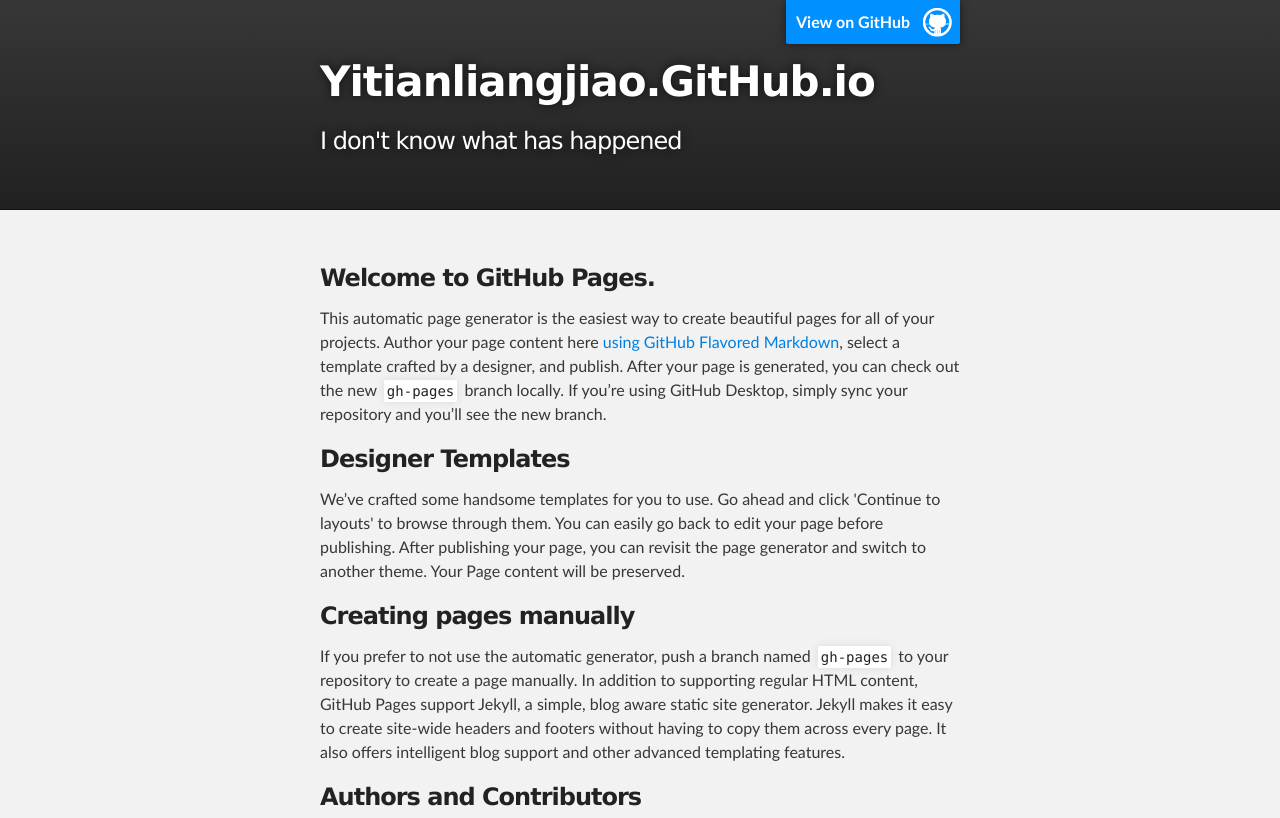
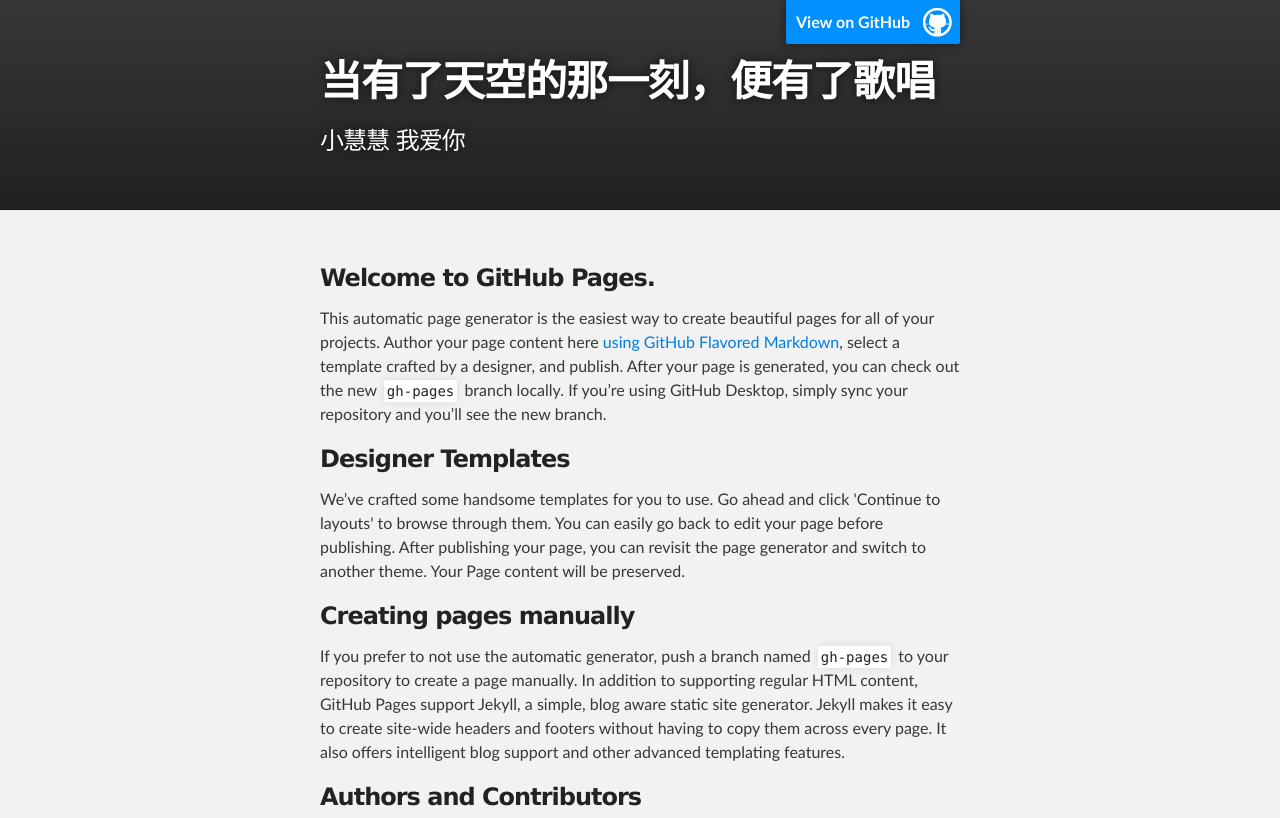
Before and after one commit to yitianliangjiao/yitianliangjiao.github.io, a plain HTML site: page index.html in a window 1280 px wide. Shown: the top 818 px of the page. Drawn offline with Linux system fonts and the light colour scheme.

Commit message:
Update index.html

```diff
--- a/index.html
+++ b/index.html
@@ -18,8 +18,8 @@
         <header class="inner">
           <a id="forkme_banner" href="https://github.com/yitianliangjiao">View on GitHub</a>
 
-          <h1 id="project_title">Yitianliangjiao.GitHub.io</h1>
-          <h2 id="project_tagline">I don&#39;t know what has happened</h2>
+          <h1 id="project_title">当有了天空的那一刻，便有了歌唱</h1>
+          <h2 id="project_tagline">小慧慧  我爱你</h2>
 
         </header>
     </div>
```
